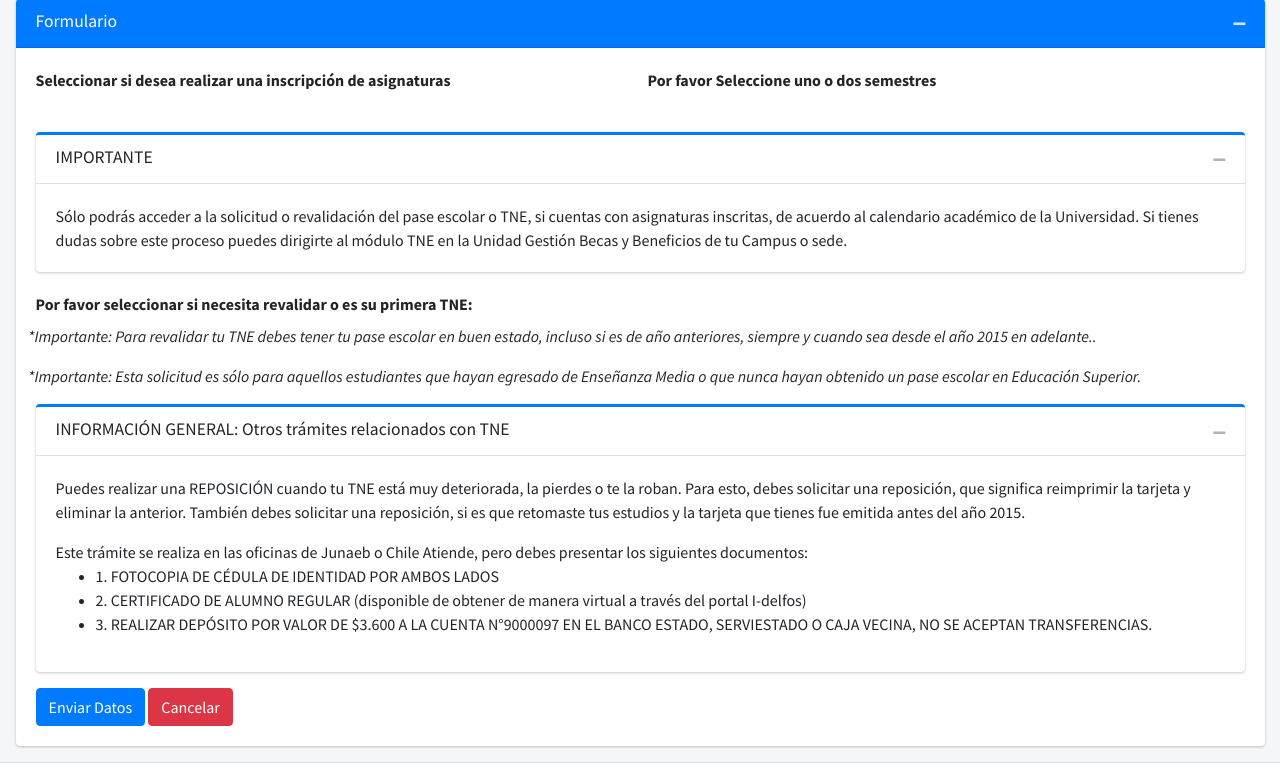
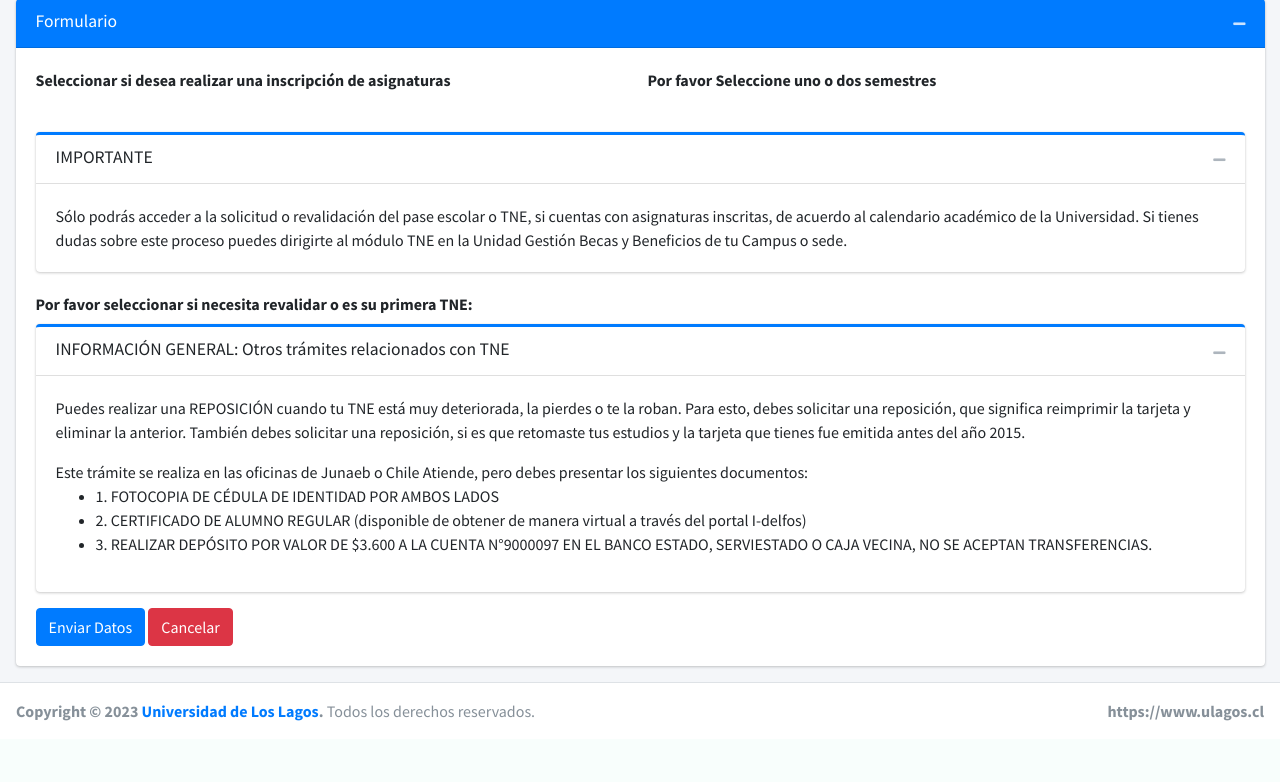
Before and after one commit to devclau/tne, a Django app: template templates/tne/tne.html in a window 1280 px wide. Shown: the part 665-1447 px from the top of the page. After the commit the page ends 1386 px from the top, so only its background shows below. Run offline with Django 3.2, Linux system fonts and the light colour scheme; the template is opened without the code that fills it: values that come from a table or form of the project are taken from there, others are empty; some libraries are stand-ins or nearby versions.

Commit message:
Update tne.html

```diff
--- a/templates/tne/tne.html
+++ b/templates/tne/tne.html
@@ -31,6 +31,37 @@
 
 
 </script>
+
+<script>
+
+    $(document).ready(function() {
+        $("#cls_revalidar").hide();
+        $("#cls_nuevo").hide();
+      $("input[name='TNE_SOLICITUD']").click(function(event){
+          var dato = $(event.target).val();
+          console.log(dato);
+          if (dato == null || dato == 'NO_REQUIERO'){
+            $("#cls_revalidar").hide();
+            $("#cls_nuevo").hide();
+          }
+
+          else if(dato =="REVALIDAR"){
+
+              $("#cls_revalidar").show();
+              $("#cls_nuevo").hide();
+
+          } else if (dato == "NUEVA") {
+              $("#cls_revalidar").hide();
+              $("#cls_nuevo").show();
+          } else {
+              // Otra cosa
+          }
+      });
+    });
+
+
+
+    </script>
 
 
 
@@ -171,11 +202,15 @@
                         </div>
                     </div>
                 </div>
-                <p><em>*Importante: Para revalidar tu TNE debes tener tu pase escolar en buen estado, incluso si es de
+                <div id="cls_revalidar">
+                    <p><em>*Importante: Para revalidar tu TNE debes tener tu pase escolar en buen estado, incluso si es de
                     año anteriores, siempre y cuando sea desde el año 2015 en adelante..</em></p>
+                </div>
 
+                <div id="cls_nuevo">
                     <p><em>*Importante: Esta solicitud es sólo para aquellos estudiantes que hayan egresado de Enseñanza
                         Media o que nunca hayan obtenido un pase escolar en Educación Superior.</em></p>
+                </div>
             </div>
 
 
@@ -239,23 +274,20 @@
 <script>
     function valida_envia() {
         var opciones_radio = document.tne.INSCRIPCION;
-        var revalidar_radio = document.tne.TNE_REVALIDAR;
-        var nuevo_tne_radio = document.tne.TNE_NUEVO;
+        var revalidar_radio = document.tne.TNE_SOLICITUD;
+
 
         valor_radio = document.getElementById("id_INSCRIPCION_0").value;
         valor_select = document.getElementById("id_INSCRIPCION_PERIODO").value;
 
 
 
-        if (revalidar_radio[0].checked == false && revalidar_radio[1].checked == false) {
-            alert("Por favor Selecionar una opción ¿Requiere revalidar su TNE para este año?");
+        if (revalidar_radio[0].checked == false && revalidar_radio[1].checked == false && revalidar_radio[2].checked == false) {
+            alert("Por favor Selecionar una opción ¿Requiere revalidar o es su primera TNE para este año?");
             return false;
           }
 
-          if (nuevo_tne_radio[0].checked == false && nuevo_tne_radio[1].checked == false) {
-            alert("Por favor Selecionar una opción ¿Requieres solicitar por primera vez la TNE para este año?");
-            return false;
-          }
+
 
         if (opciones_radio[0].checked == true) {
             if (valor_radio == 'SI') {
```
